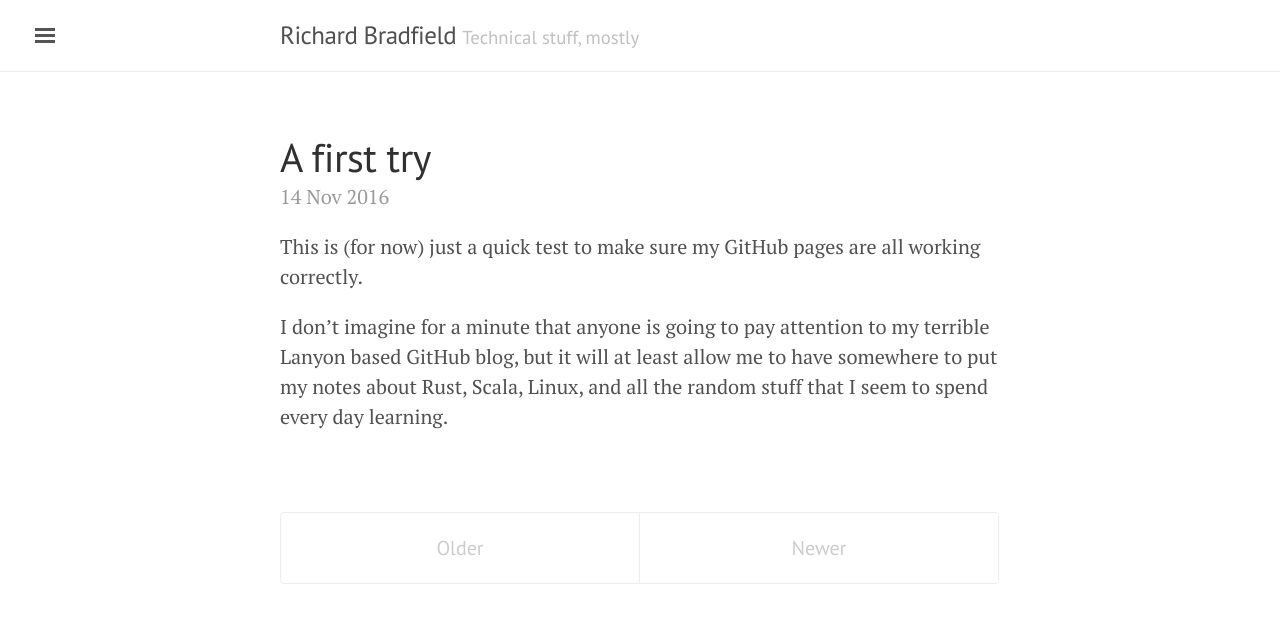
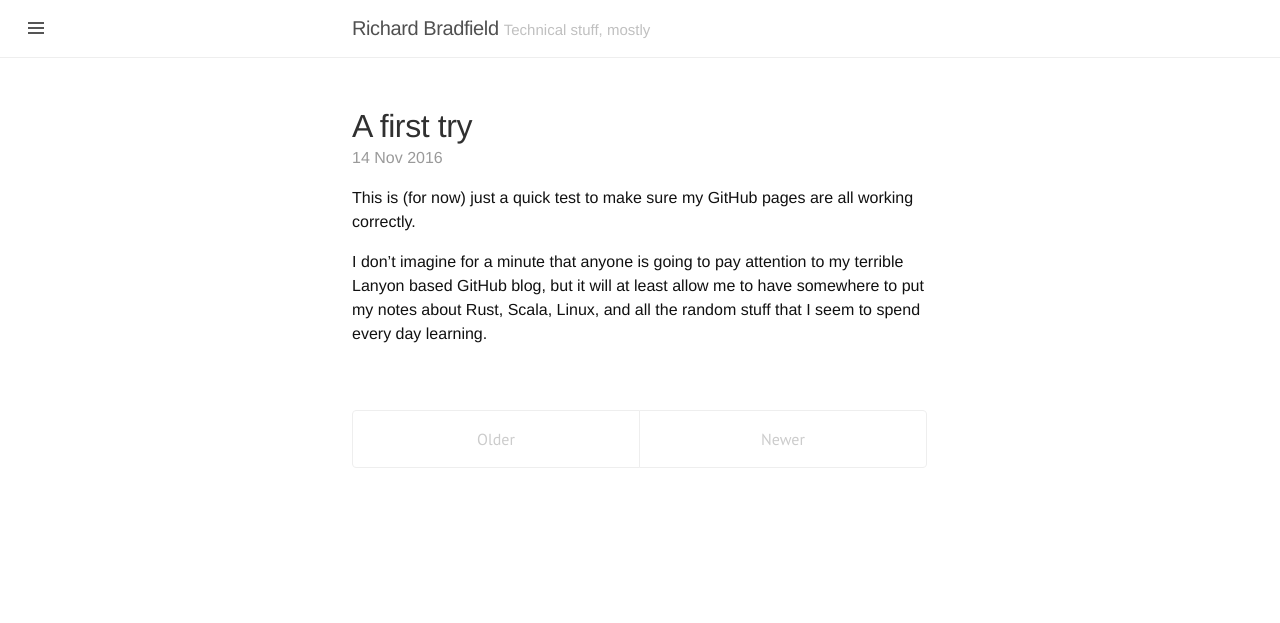
Before and after one commit to bradfier/bradfier.github.io, a Jekyll site: the page built from index.html, in a window 1280 px wide. Shown: the top 623 px of the page. Built offline with Jekyll 4.4.1, drawn with Linux system fonts in a browser that asks for light colours; the list of posts is cut into pages by our own code.

Commit message:
CSS jiggery pokery

```diff
--- a/_includes/sidebar.html
+++ b/_includes/sidebar.html
@@ -25,8 +25,7 @@
       {% endif %}
     {% endfor %}
 
-    <a class="sidebar-nav-item" href="{{ site.github.repo }}/archive/v{{ site.version }}.zip">Download</a>
-    <a class="sidebar-nav-item" href="{{ site.github.repo }}">GitHub project</a>
+  <a class="sidebar-nav-item" href="https://github.com/bradfier">GitHub</a>
   </nav>
 
   <div class="sidebar-item">
--- a/public/css/lanyon.css
+++ b/public/css/lanyon.css
@@ -41,11 +41,14 @@ body {
 }
 
 html {
-  font-family: "PT Serif", Georgia, "Times New Roman", serif;
+	font-family: Helvetica, Arial, sans-serif;
+	font-size: 16px;
+	font-weight: 300;
+	color: #111;
 }
 
 h1, h2, h3, h4, h5, h6 {
-  font-family: "PT Sans", Helvetica, Arial, sans-serif;
+  font-family: Helvetica, Arial, sans-serif;
   font-weight: 400;
   color: #313131;
   letter-spacing: -.025rem;
@@ -149,7 +152,7 @@ h1, h2, h3, h4, h5, h6 {
   visibility: hidden;
   overflow-y: auto;
   font-family: "PT Sans", Helvetica, Arial, sans-serif;
-  font-size: .875rem; /* 15px */
+  font-size: 15px; /* 15px */
   color: rgba(255,255,255,.6);
   background-color: #202020;
   -webkit-transition: all .3s ease-in-out;
--- a/public/css/poole.css
+++ b/public/css/poole.css
@@ -59,7 +59,8 @@ html {
 }
 
 body {
-  color: #515151;
+  #color: #515151;
+  color: #111
   background-color: #fff;
   -webkit-text-size-adjust: 100%;
       -ms-text-size-adjust: 100%;
```
